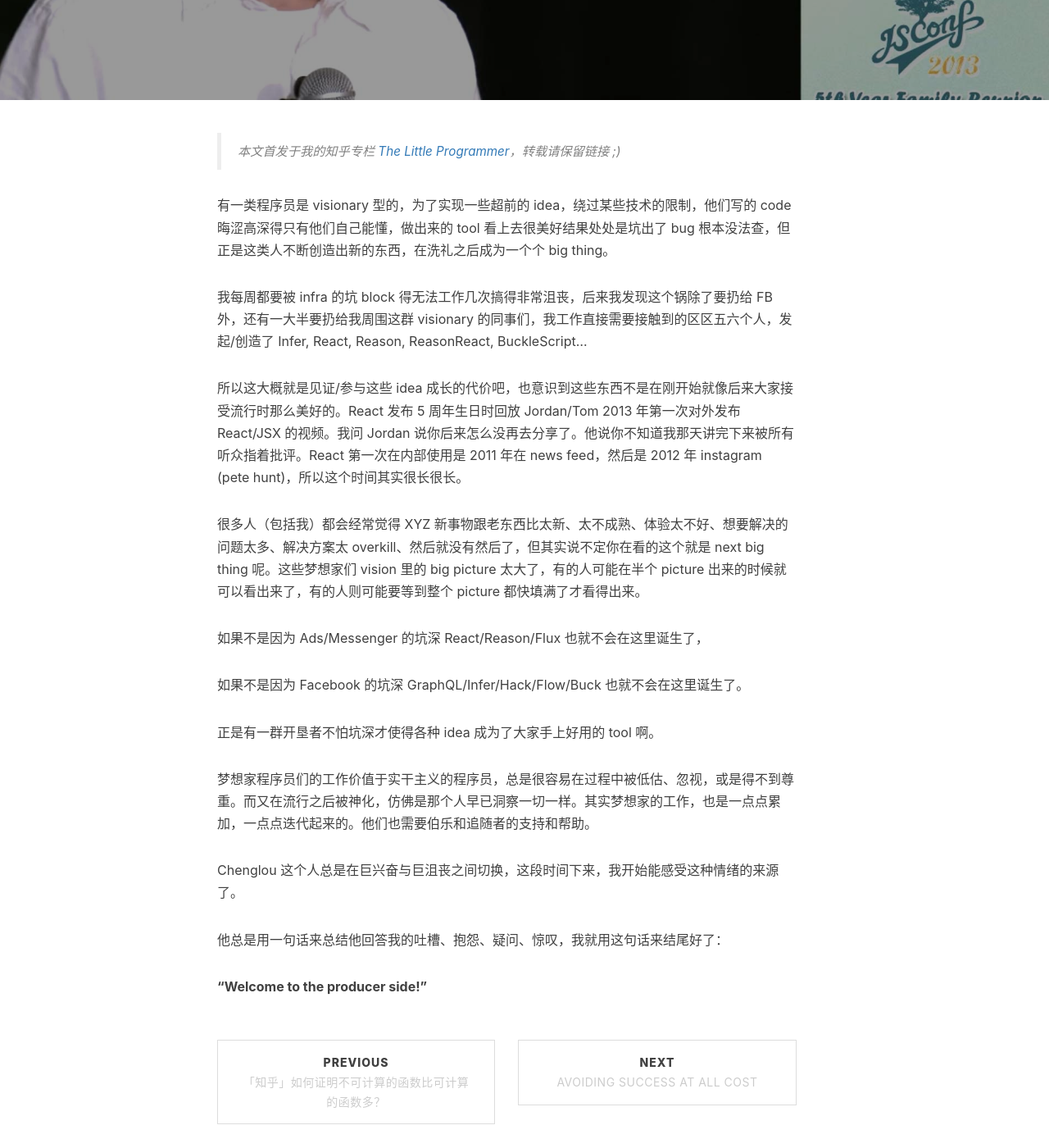
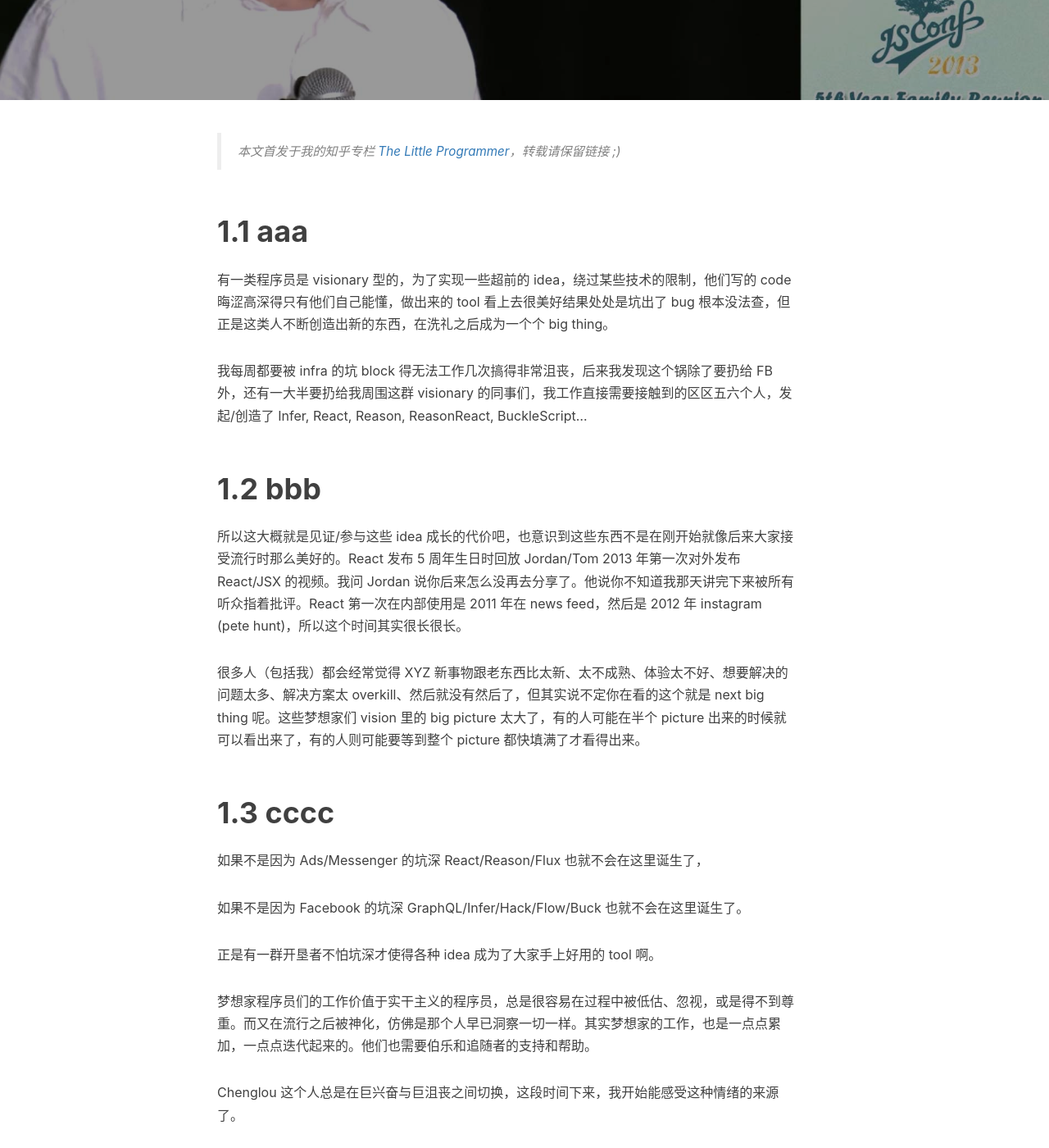
Before and after one commit to zhaoanyang36/blog, a Jekyll site: the page built from _posts/2018-06-30-dreamer.md, in a window 1280 px wide and 1400 px high, scrolled down 401 px. Shown: the whole window at 82% size. Built offline with Jekyll 4.4.1, drawn with Linux system fonts in a browser that asks for light colours; nearby versions of some CDN libraries; comment, search, counter and statistics services are not loaded.

Commit message:
Update 2018-06-30-dreamer.md

```diff
--- a/_posts/2018-06-30-dreamer.md
+++ b/_posts/2018-06-30-dreamer.md
@@ -12,14 +12,17 @@
 
 > 本文首发于我的知乎专栏 [The Little Programmer](https://zhuanlan.zhihu.com/p/38722466)，转载请保留链接 ;)
 
+# 1.1 aaa
 有一类程序员是 visionary 型的，为了实现一些超前的 idea，绕过某些技术的限制，他们写的 code 晦涩高深得只有他们自己能懂，做出来的 tool 看上去很美好结果处处是坑出了 bug 根本没法查，但正是这类人不断创造出新的东西，在洗礼之后成为一个个 big thing。
 
 我每周都要被 infra 的坑 block 得无法工作几次搞得非常沮丧，后来我发现这个锅除了要扔给 FB 外，还有一大半要扔给我周围这群 visionary 的同事们，我工作直接需要接触到的区区五六个人，发起/创造了 Infer, React, Reason, ReasonReact, BuckleScript...
 
+# 1.2 bbb
 所以这大概就是见证/参与这些 idea 成长的代价吧，也意识到这些东西不是在刚开始就像后来大家接受流行时那么美好的。React 发布 5 周年生日时回放 Jordan/Tom 2013 年第一次对外发布 React/JSX 的视频。我问 Jordan 说你后来怎么没再去分享了。他说你不知道我那天讲完下来被所有听众指着批评。React 第一次在内部使用是 2011 年在 news feed，然后是 2012 年 instagram (pete hunt)，所以这个时间其实很长很长。
 
 很多人（包括我）都会经常觉得 XYZ 新事物跟老东西比太新、太不成熟、体验太不好、想要解决的问题太多、解决方案太 overkill、然后就没有然后了，但其实说不定你在看的这个就是 next big thing 呢。这些梦想家们 vision 里的 big picture 太大了，有的人可能在半个 picture 出来的时候就可以看出来了，有的人则可能要等到整个 picture 都快填满了才看得出来。
 
+# 1.3 cccc
 如果不是因为 Ads/Messenger 的坑深 React/Reason/Flux 也就不会在这里诞生了，
 
 如果不是因为 Facebook 的坑深 GraphQL/Infer/Hack/Flow/Buck 也就不会在这里诞生了。
```
